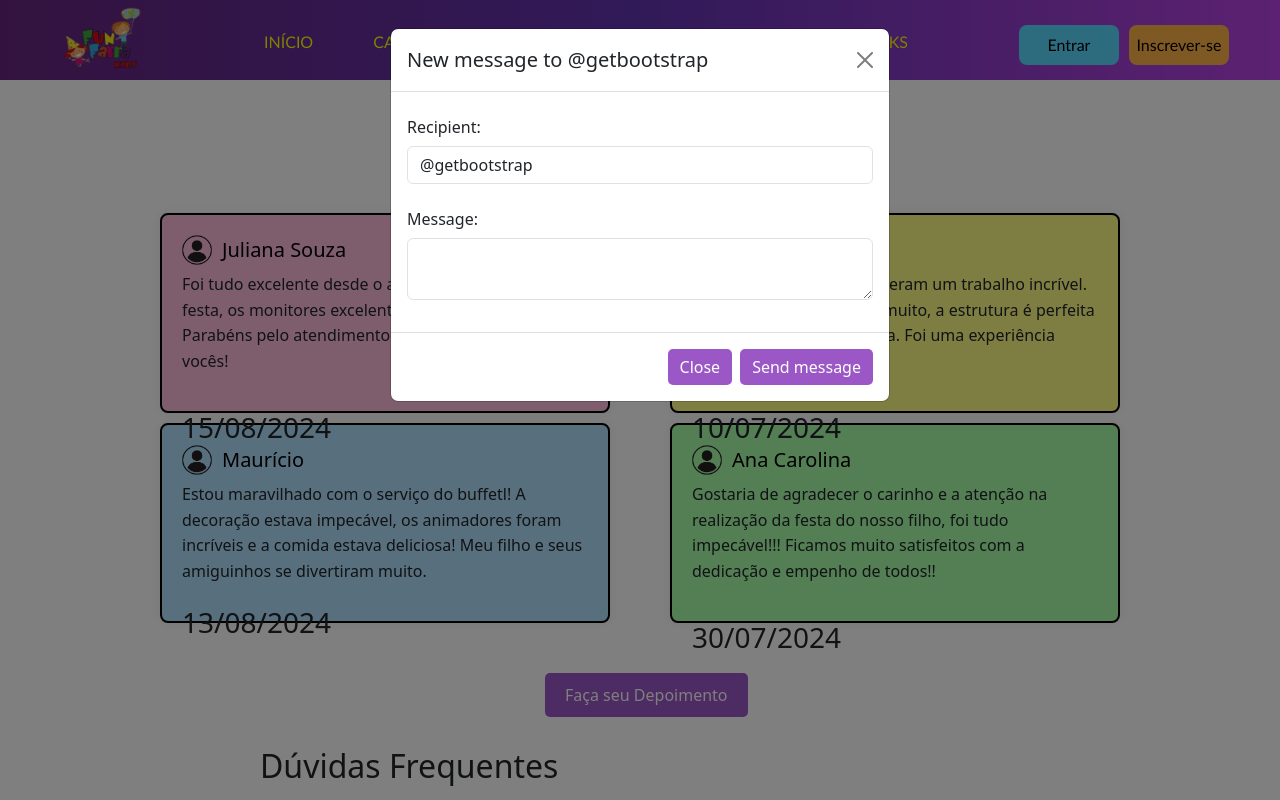
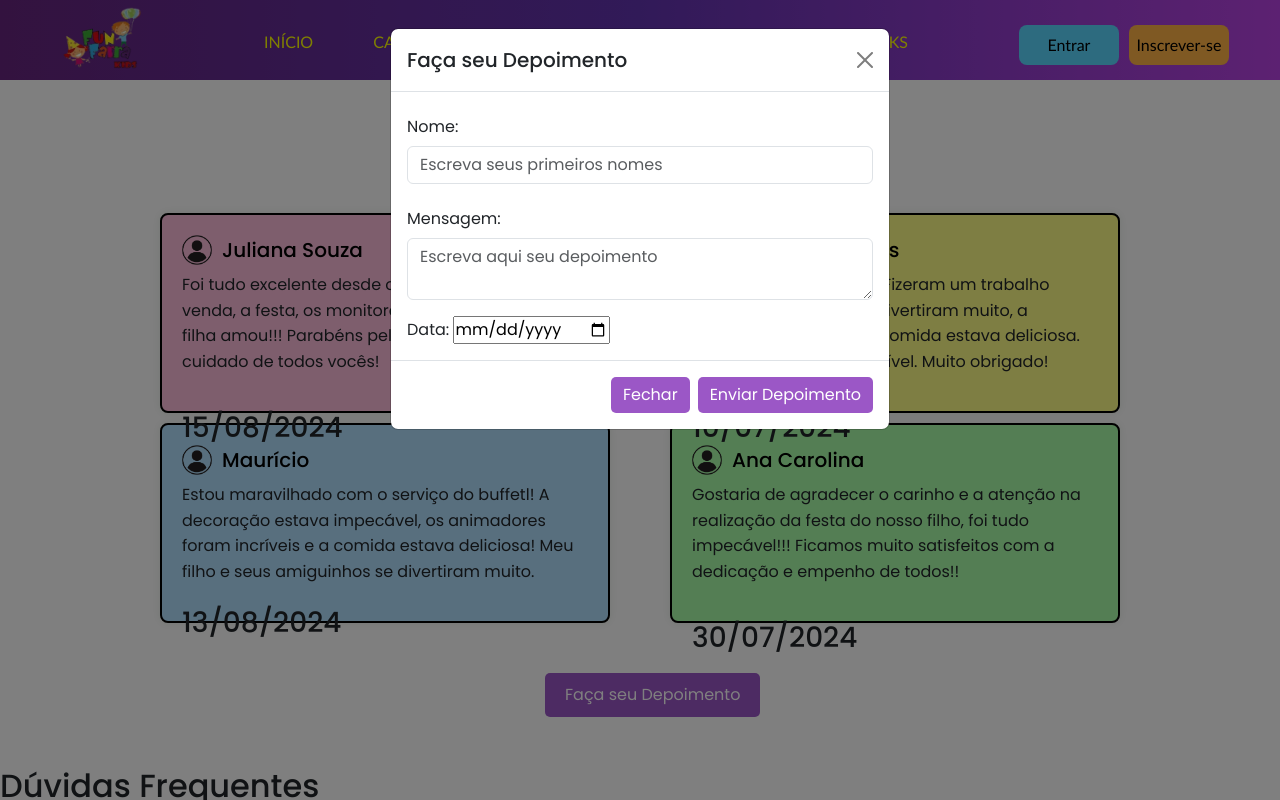
Before and after one commit to kbf0k/SOFTDEV, a PHP site: page /html/feedbacks.html in a window 1280 px wide, after a click on "Faça seu Depoimento". Run offline with PHP 8.4, Linux system fonts and the light colour scheme.

Commit message:
avanco feddback

```diff
--- a/css/feedbacks.css
+++ b/css/feedbacks.css
@@ -2,6 +2,8 @@
     margin: 0;
     padding: 0;
     box-sizing: border-box;
+    font-family: "Poppins";
+
 }
 
 nav {
--- a/html/feedbacks.html
+++ b/html/feedbacks.html
@@ -9,6 +9,9 @@
     <script src="../javascript/feedbacks.js" defer></script>
 <link href="https://cdn.jsdelivr.net/npm/bootstrap@5.3.0/dist/css/bootstrap.min.css" rel="stylesheet">
 <script src="https://cdn.jsdelivr.net/npm/bootstrap@5.3.0/dist/js/bootstrap.bundle.min.js"></script>
+<link
+        href="https://fonts.googleapis.com/css2?family=Poppins:ital,wght@0,100;0,200;0,300;0,400;0,500;0,600;0,700;0,800;0,900;1,100;1,200;1,300;1,400;1,500;1,600;1,700;1,800;1,900&display=swap"
+        rel="stylesheet">
 </head>
 <body>
     <header>
@@ -86,33 +89,41 @@
             </div>
         </section>
         <section id="faq">
-            <button type="button" class="btn btn-primary" data-bs-toggle="modal" data-bs-target="#exampleModal" data-bs-whatever="@getbootstrap" id="buttondepoiment">Faça seu Depoimento</button>
+            <button type="button" class="btn btn-primary" data-bs-toggle="modal" data-bs-target="#exampleModal" id="buttondepoiment">
+              Faça seu Depoimento
+            </button>
             <div class="modal fade" id="exampleModal" tabindex="-1" aria-labelledby="exampleModalLabel" aria-hidden="true">
               <div class="modal-dialog">
                 <div class="modal-content">
                   <div class="modal-header">
-                    <h5 class="modal-title" id="exampleModalLabel">New message</h5>
+                    <h5 class="modal-title" id="exampleModalLabel">Faça seu Depoimento</h5>
                     <button type="button" class="btn-close" data-bs-dismiss="modal" aria-label="Close"></button>
                   </div>
                   <div class="modal-body">
                     <form>
                       <div class="mb-3">
-                        <label for="recipient-name" class="col-form-label">Recipient:</label>
-                        <input type="text" class="form-control" id="recipient-name">
+                        <label for="recipient-name" class="col-form-label">Nome:</label>
+                        <input type="text" class="form-control" id="recipient-name" max="25" placeholder="Escreva seus primeiros nomes">
                       </div>
                       <div class="mb-3">
-                        <label for="message-text" class="col-form-label">Message:</label>
-                        <textarea class="form-control" id="message-text"></textarea>
+                        <label for="message-text" class="col-form-label">Mensagem:</label>
+                        <textarea class="form-control" id="message-text" placeholder="Escreva aqui seu depoimento"></textarea>
                       </div>
+                      <div class="form-group">
+                        <label for="data">Data:</label>
+                        <input type="date" id="data" name="data">
+                    </div>
                     </form>
                   </div>
                   <div class="modal-footer">
-                    <button type="button" class="btn btn-secondary" data-bs-dismiss="modal">Close</button>
-                    <button type="button" class="btn btn-primary">Send message</button>
+                    <button type="button" class="btn btn-secondary" data-bs-dismiss="modal">Fechar</button>
+                    <button type="button" class="btn btn-primary">Enviar Depoimento</button>
                   </div>
                 </div>
               </div>
             </div>
+          </section>
+
 
             <h2 id="titleDuvidas">Dúvidas Frequentes</h2>
 
--- a/javascript/feedbacks.js
+++ b/javascript/feedbacks.js
@@ -14,25 +14,18 @@ function menuShow() {
   if (menuMobile.classList.contains('open')) {
       menuMobile.classList.remove('open')
       document.querySelector('.icon').src = "../img/menu_white_36dp.svg"
-  }
-  else {
+  } else {
       menuMobile.classList.add('open')
       document.querySelector('.icon').src = "../img/close_white_36dp.svg"
   }
 }
+
 var exampleModal = document.getElementById('exampleModal')
 exampleModal.addEventListener('show.bs.modal', function (event) {
-  // Button that triggered the modal
-  var button = event.relatedTarget
-  // Extract info from data-bs-* attributes
-  var recipient = button.getAttribute('data-bs-whatever')
-  // If necessary, you could initiate an AJAX request here
-  // and then do the updating in a callback.
-  //
-  // Update the modal's content.
+
   var modalTitle = exampleModal.querySelector('.modal-title')
   var modalBodyInput = exampleModal.querySelector('.modal-body input')
 
-  modalTitle.textContent = 'New message to ' + recipient
-  modalBodyInput.value = recipient
+  modalTitle.textContent = 'Faça seu Depoimento'
+  modalBodyInput.value = ''
 })
```
